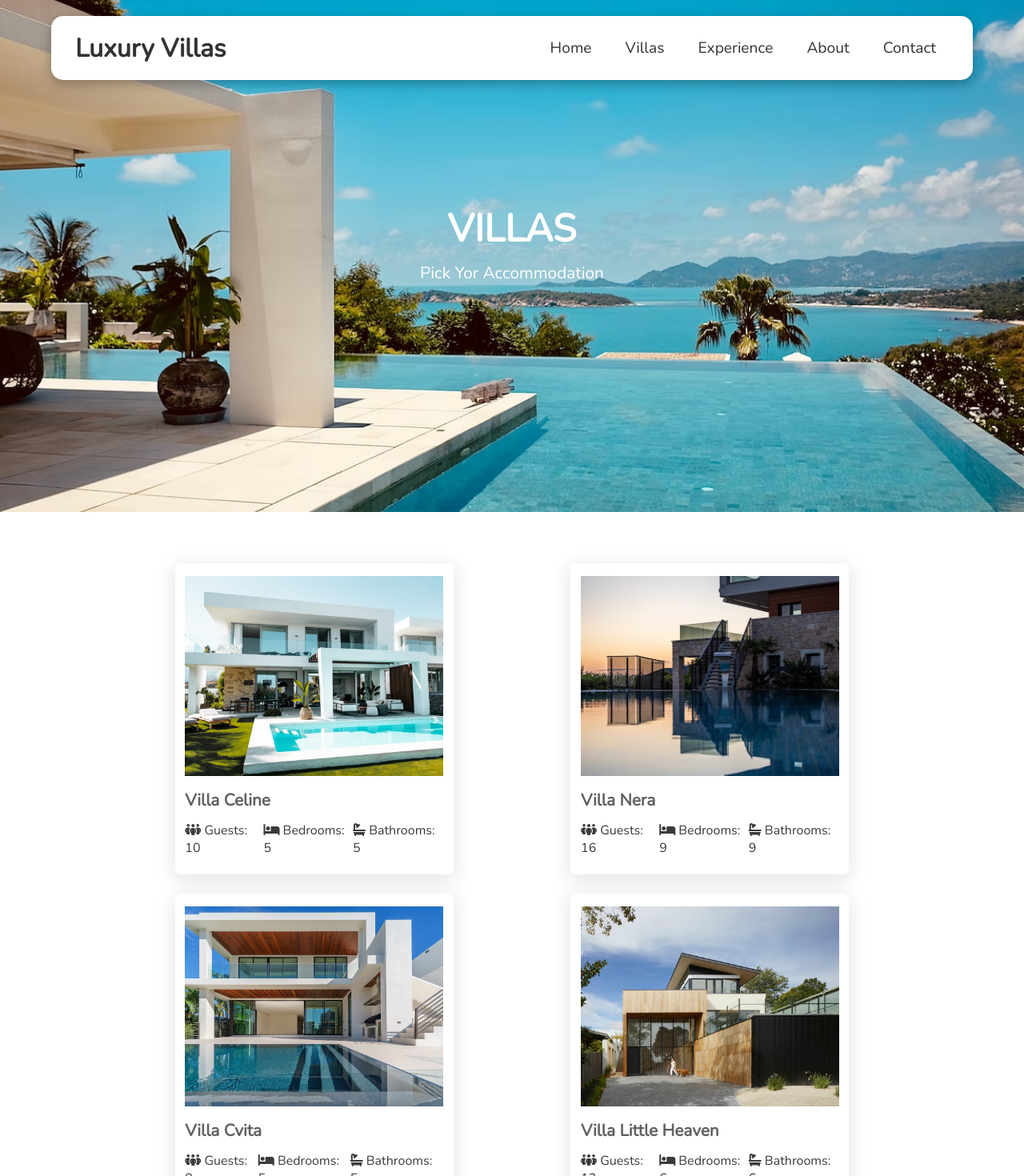
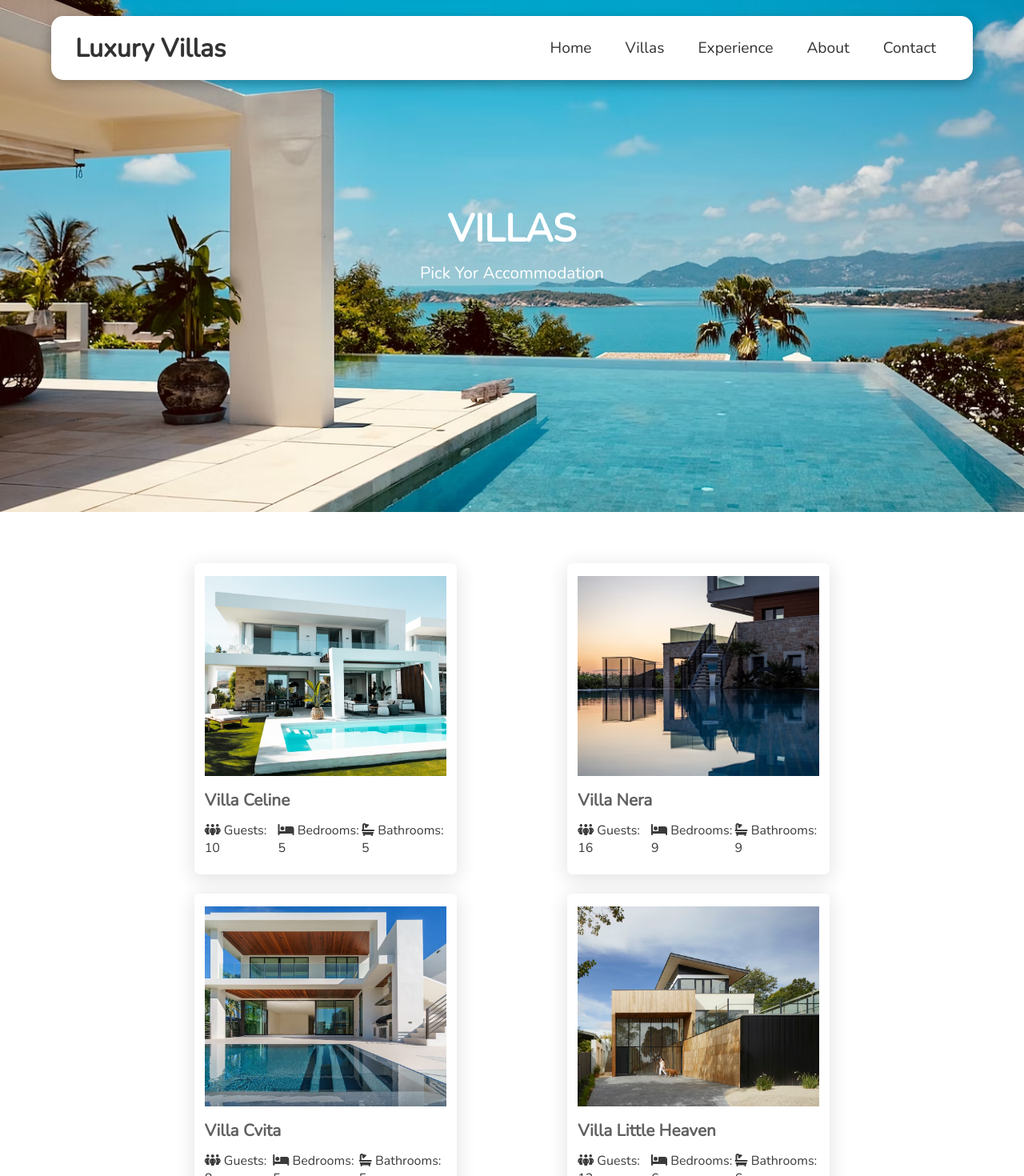
Before and after one commit to Sreja1985/Luxury-Villas, a React (Create React App) app: page /villas in a window 1280 px wide. Shown: the top 1470 px of the page at 80% size. Built offline with nearby package versions, Linux system fonts and the light colour scheme; the HTML template or start-up script is replaced by a standard one.

Commit message:
Update Villa.css

```diff
--- a/src/Components/Villa.css
+++ b/src/Components/Villa.css
@@ -1,5 +1,5 @@
 .villas{
-    margin: 4rem 6rem;
+    margin: 4rem 8rem;
     color: #3a3a3a;
 }
 
```
